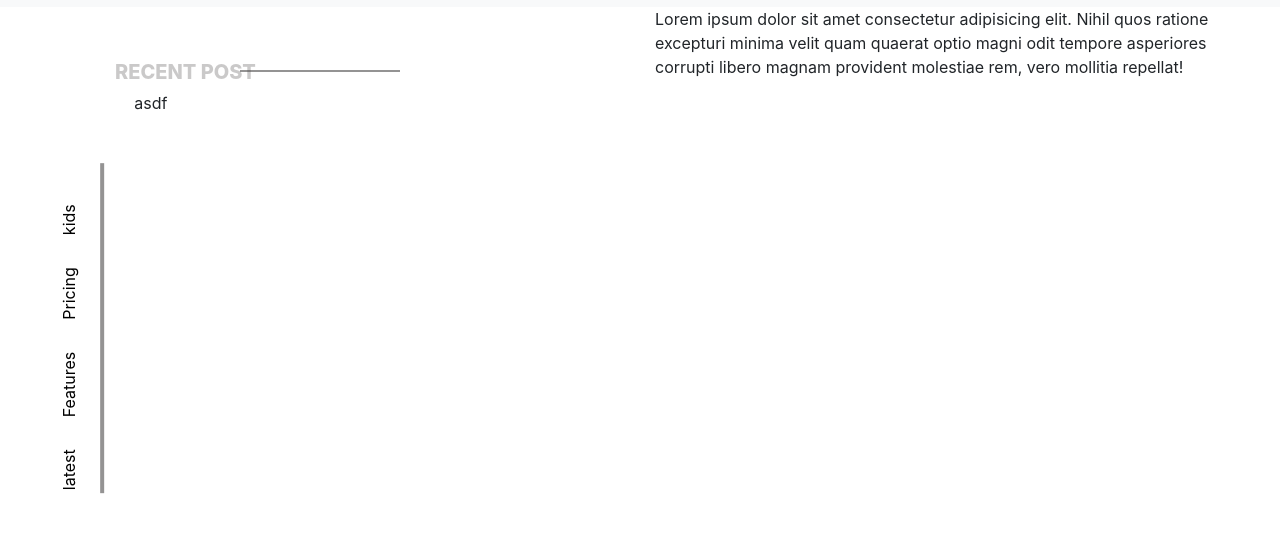
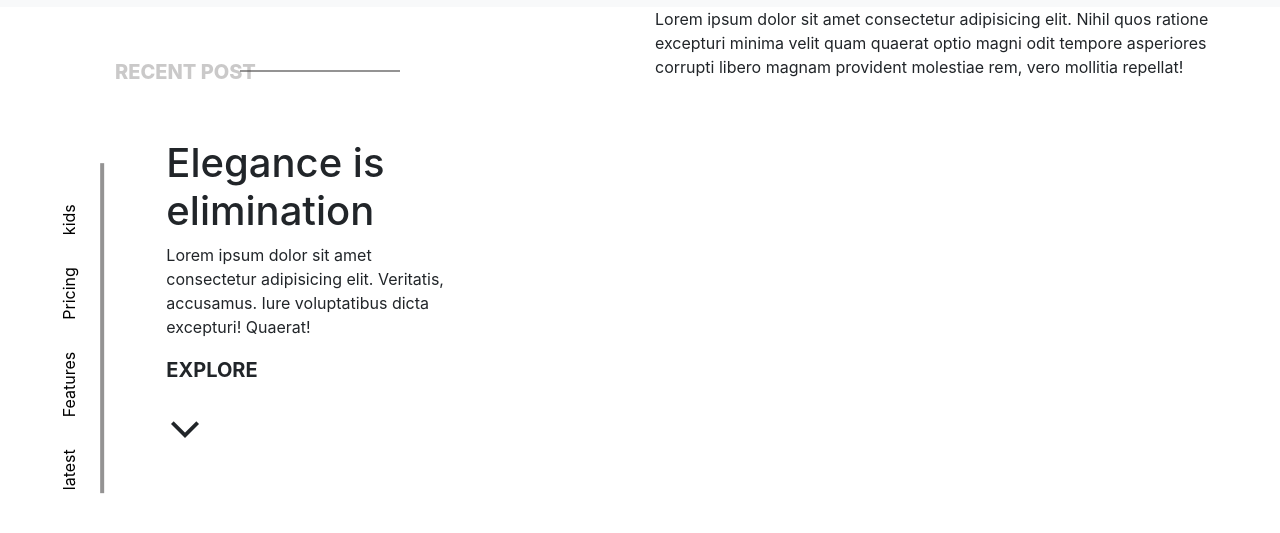
Before and after one commit to lexicon01/Lexor-fashion, a website: page index.html in a window 1280 px wide. Shown: the part 75-608 px from the top of the page. Drawn offline with nearby package versions, Linux system fonts and the light colour scheme.

Commit message:
added an arrow that took for ever to find and use.. going simple.. just for looks chea we out chere

```diff
--- a/index.html
+++ b/index.html
@@ -4,6 +4,7 @@
     <meta charset="UTF-8">
     <meta name="viewport" content="width=device-width, initial-scale=1.0">
     <meta http-equiv="X-UA-Compatible" content="ie=edge">
+
     <link href="https://fonts.googleapis.com/css?family=Faster+One&display=swap" rel="stylesheet">
     <link rel="stylesheet" href="https://stackpath.bootstrapcdn.com/bootstrap/4.3.1/css/bootstrap.min.css" integrity="sha384-ggOyR0iXCbMQv3Xipma34MD+dH/1fQ784/j6cY/iJTQUOhcWr7x9JvoRxT2MZw1T" crossorigin="anonymous">
     <link rel="stylesheet" href="css/style.css">
@@ -49,6 +50,7 @@
                 <div class="lead">RECENT POST</div>
             </div>
             <div class="row m-1">
+              <!-- vertical menu div -->
               <div class="col-sm-2">
                   <!-- vertical menu -->
                   <ul class="vertical-menu">
@@ -69,7 +71,15 @@
 
                   </ul>
               </div>
-              <div class="col-sm-10">asdf</div>
+              <!-- left main contetent -->
+              <div class="col-sm-10 right-content">
+                <div class="h1 ">Elegance is <br> elimination</div>
+
+                <p class="hero-r-para">Lorem ipsum dolor sit amet consectetur adipisicing elit. Veritatis, accusamus. Iure voluptatibus dicta excepturi! Quaerat!</p>
+
+                <div class="lead">EXPLORE</div>
+                <span class="down-arrow">&#8964;</span> <!-- you found this in some site on google.. very use full -->
+              </div>
             </div>
 
           </div>
--- a/scss/layout/_nav.scss
+++ b/scss/layout/_nav.scss
@@ -122,7 +122,24 @@
 
     }
 
-    .col {// chea
+    .right-content{
+        position: relative;
+        top: 3rem;
+        left: 2rem;
+        .hero-r-para {// chea
+            width: 60%;
+            position: relative;
 
+        }
+
+        .lead {
+            font-weight: 700;
+        }
+
+        .down-arrow{
+            font-size: 3rem;
+            transform: rotate(60deg);
+        }
     }
+
 }
```
Also changed, not shown: css/style.css.
